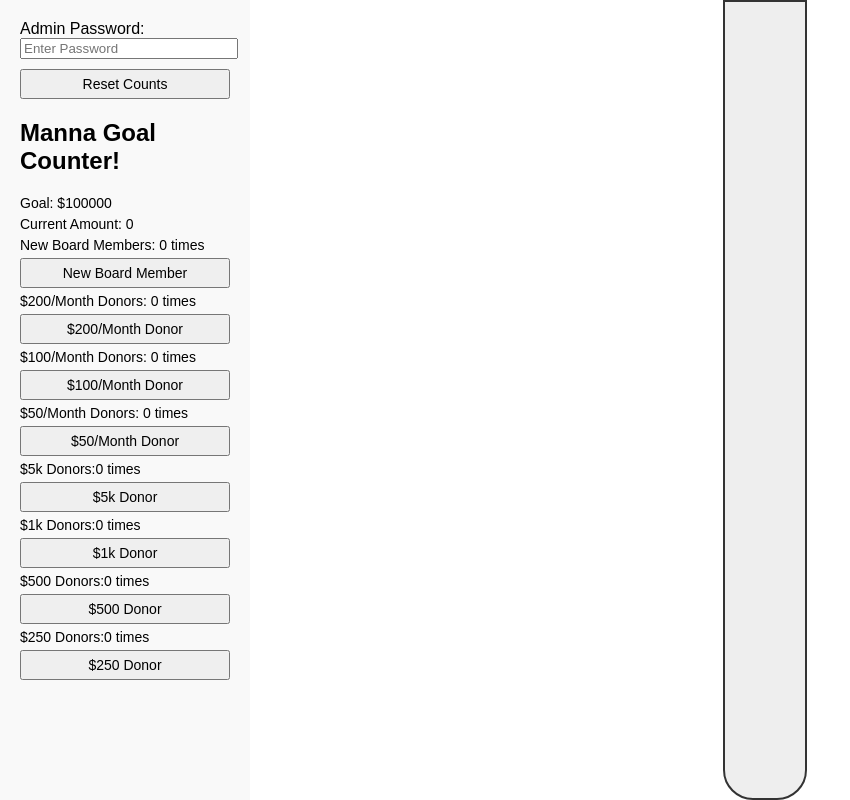
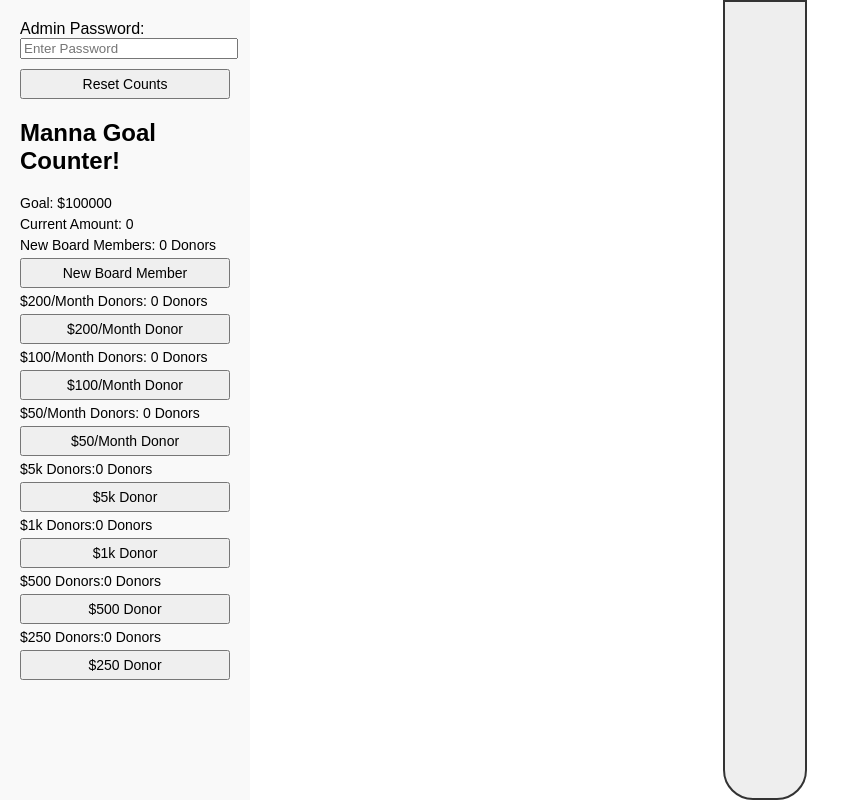
Before and after one commit to d870839/Manna, a Flask app: page / in a window 1280 px wide. Shown: the whole page, without its empty margins (0-850 px from the left). Run offline with Flask 3, Linux system fonts and the light colour scheme.

Commit message:
Update index.html

```diff
--- a/templates/index.html
+++ b/templates/index.html
@@ -73,28 +73,28 @@
         <div class="label">Goal: $<span id="goal">100000</span></div>
         <div class="label">Current Amount: <span id="counter">0</span></div>
 
-        <div class="label">New Board Members: <span id="count1">0</span> times</div>
+        <div class="label">New Board Members: <span id="count1">0</span> Donors</div>
         <button onclick="updateCounter(4000)" id="btn1">New Board Member</button>
 
-        <div class="label">$200/Month Donors: <span id="count2">0</span> times</div>
+        <div class="label">$200/Month Donors: <span id="count2">0</span> Donors</div>
         <button onclick="updateCounter(2400)" id="btn2">$200/Month Donor</button>
 
-        <div class="label">$100/Month Donors: <span id="count3">0</span> times</div>
+        <div class="label">$100/Month Donors: <span id="count3">0</span> Donors</div>
         <button onclick="updateCounter(1200)" id="btn3">$100/Month Donor</button>
 
-        <div class="label">$50/Month Donors: <span id="count4">0</span> times</div>
+        <div class="label">$50/Month Donors: <span id="count4">0</span> Donors</div>
         <button onclick="updateCounter(600)" id="btn4">$50/Month Donor</button>
 
-        <div class="label">$5k Donors:<span id="count5">0</span> times</div>
+        <div class="label">$5k Donors:<span id="count5">0</span> Donors</div>
         <button onclick="updateCounter(5000)" id="btn5">$5k Donor</button>
 
-        <div class="label">$1k Donors:<span id="count6">0</span> times</div>
+        <div class="label">$1k Donors:<span id="count6">0</span> Donors</div>
         <button onclick="updateCounter(1000)" id="btn6">$1k Donor</button>
 
-        <div class="label">$500 Donors:<span id="count7">0</span> times</div>
+        <div class="label">$500 Donors:<span id="count7">0</span> Donors</div>
         <button onclick="updateCounter(500)" id="btn7">$500 Donor</button>
 
-        <div class="label">$250 Donors:<span id="count8">0</span> times</div>
+        <div class="label">$250 Donors:<span id="count8">0</span> Donors</div>
         <button onclick="updateCounter(250)" id="btn8">$250 Donor</button>
 
         <p id="goal-message"></p>
```
